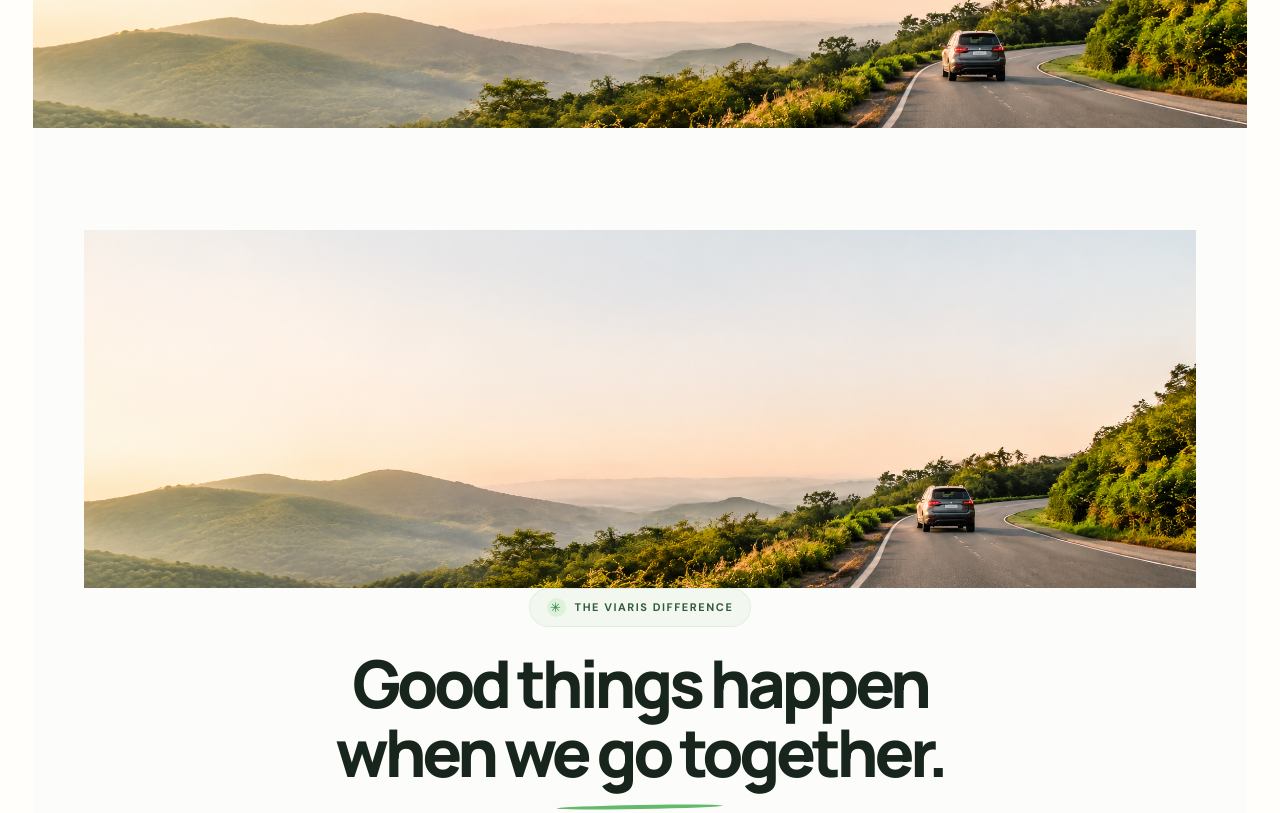
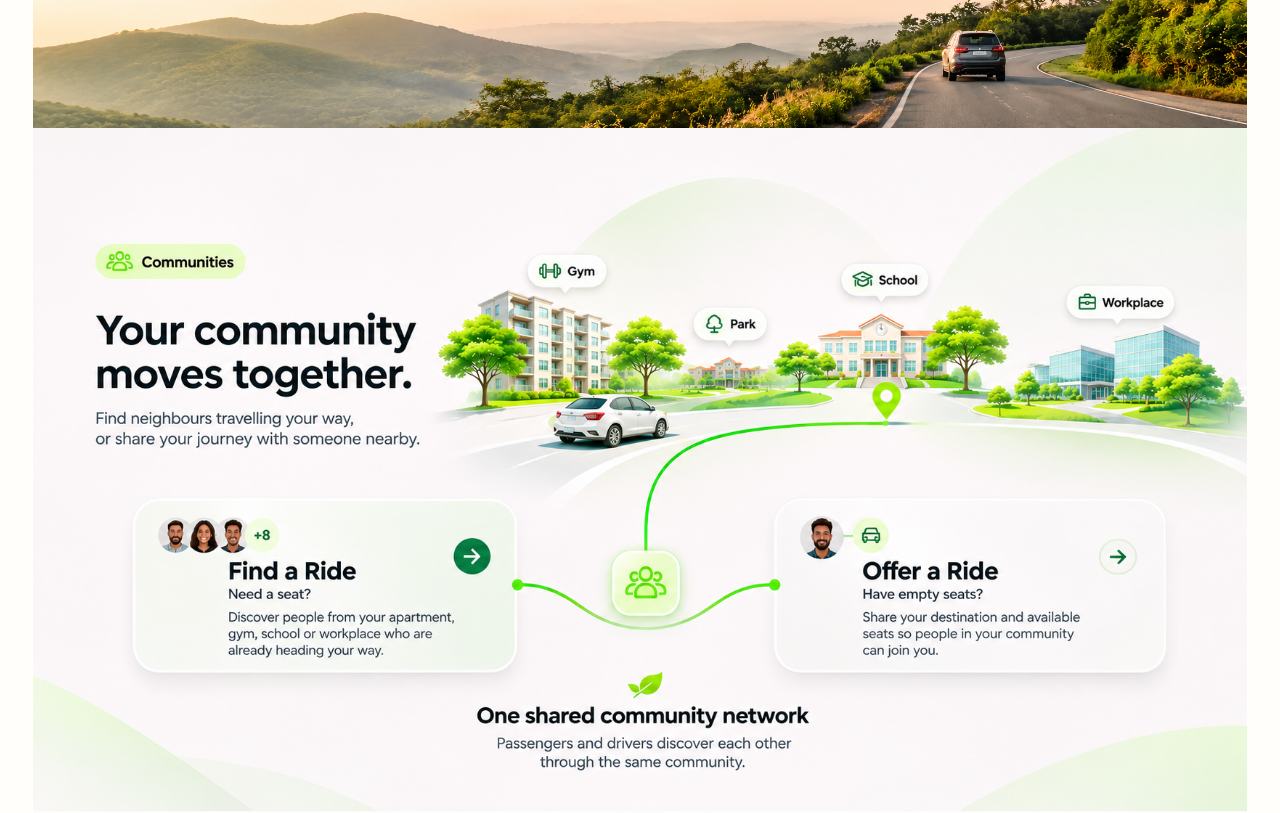
Before and after one commit to Surya8074/viaris-website, a React (Vite) app: page / in a window 1280 px wide. Shown: the part 5020-5833 px from the top of the page. Built offline with nearby package versions, Linux system fonts and the light colour scheme.

Commit message:
Move Communities section above Benefits section

```diff
--- a/src/App.tsx
+++ b/src/App.tsx
@@ -177,9 +177,9 @@ export default function App() {
       </section>
       <ViarisFeatureSection />
       <section className="benefits-landscape" aria-label="A shared journey through the hills" />
+      <CommunityExchangeSection />
       <BenefitsSection />
       <ImpactCalculator />
-      <CommunityExchangeSection />
       <div id="how-it-works" /><div id="get-app" />
       </main>
       <Footer />
```
